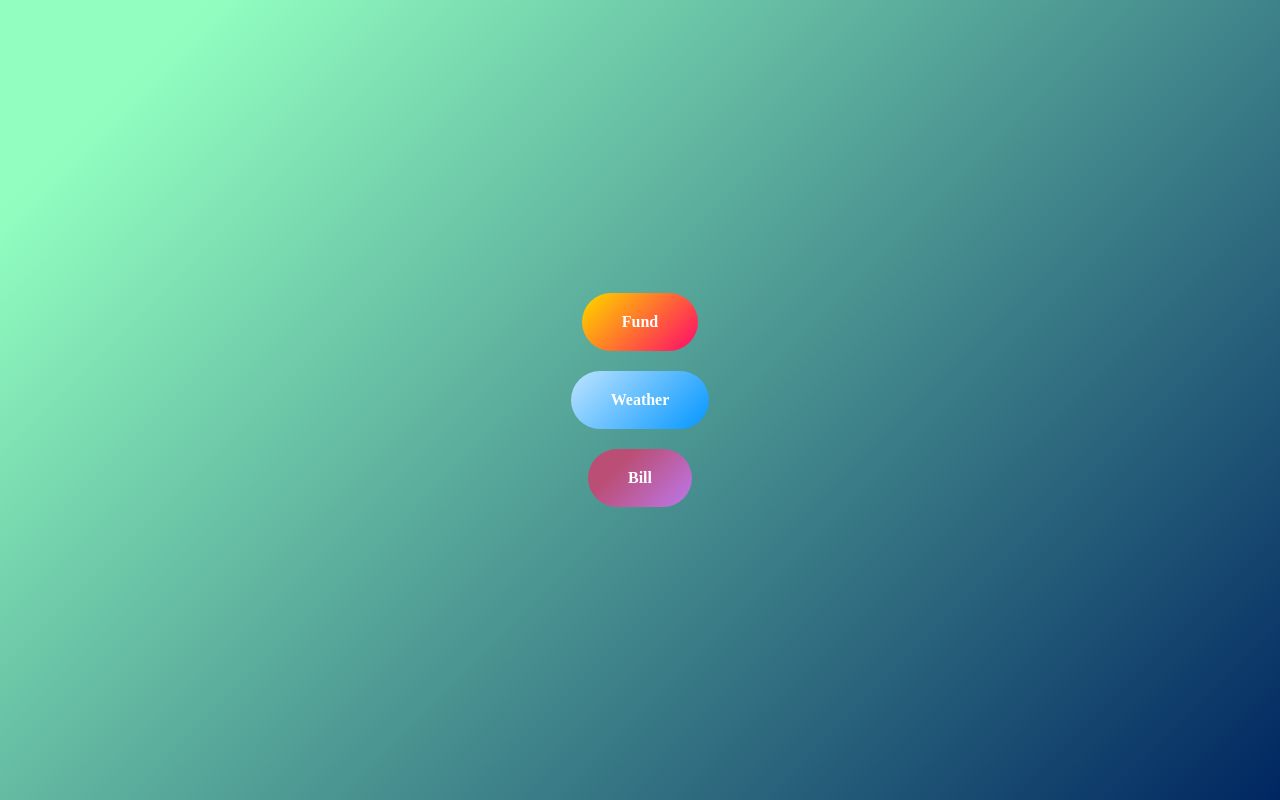
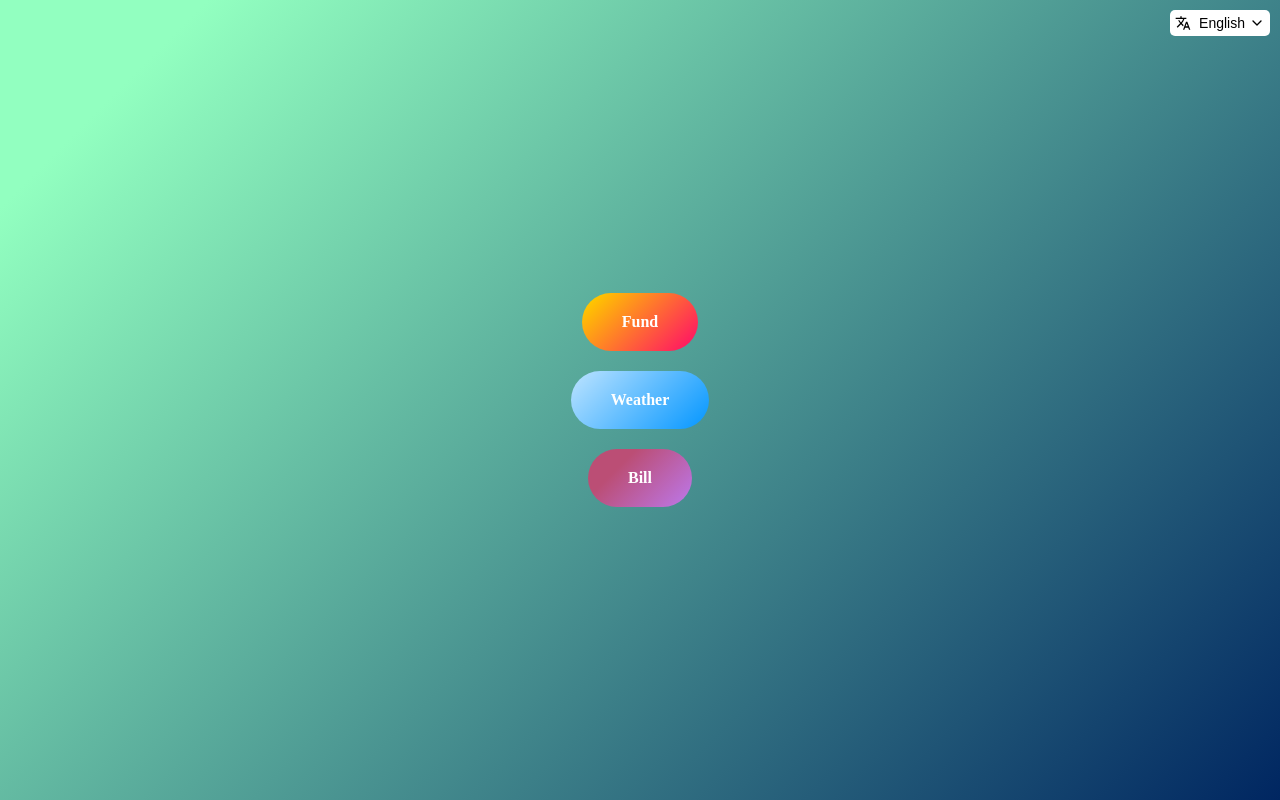
Before and after one commit to Dearhuan/swiper-fund, a Vue app: page /home#/home in a window 1280 px wide. Built offline with nearby package versions, Linux system fonts and the light colour scheme.

Commit message:
language toggle

```diff
--- a/package.json
+++ b/package.json
@@ -16,7 +16,8 @@
     "superagent": "^8.0.9",
     "swiper": "^8.4.7",
     "terser": "^5.16.3",
-    "vue": "^3.2.37"
+    "vue": "^3.2.37",
+    "vue-i18n": "9.3.0-beta.16"
   },
   "devDependencies": {
     "@types/node": "^18.7.1",
--- /dev/null
+++ b/src/locales/en.ts
@@ -0,0 +1,17 @@
+export default {
+  home: {
+    Fund: 'Fund',
+    Weather: 'Weather',
+    Bill: 'Bill'
+  },
+  weather: {
+    today: 'Today',
+    updated: 'Updated',
+    city: 'City',
+    temp: 'Temp',
+    humidity: 'Humidity',
+    wind: 'Wind',
+    tips: 'Tips',
+    forecast: 'Forecast',
+  }
+}
--- /dev/null
+++ b/src/locales/index.ts
@@ -0,0 +1,14 @@
+import { createI18n } from 'vue-i18n'
+import zh from './zh'
+import en from './en'
+
+const i18n = createI18n({
+  locale: 'en',
+  legacy: false,
+  messages: {
+    zh,
+    en
+  }
+})
+
+export default i18n
--- /dev/null
+++ b/src/locales/zh.ts
@@ -0,0 +1,17 @@
+export default {
+  home: {
+    Fund: '基金',
+    Weather: '天气',
+    Bill: '记账本'
+  },
+  weather: {
+    today: '今天',
+    updated: '更新',
+    city: '城市',
+    temp: '天气',
+    humidity: '湿度',
+    wind: '风向',
+    tips: '提示',
+    forecast: '预报',
+  }
+}
--- a/src/main.ts
+++ b/src/main.ts
@@ -1,11 +1,8 @@
 import { createApp } from 'vue'
 import App from './App.vue'
 import router from './router'
-import echarts from './utils/echarts'
+import i18n from './locales'
 
 const app = createApp(App)
 
-app.use(router)
-app.mount('#app')
-
-app.provide('$echarts', echarts)
+app.use(router).use(i18n).mount('#app')
--- a/src/view/home/index.vue
+++ b/src/view/home/index.vue
@@ -1,21 +1,67 @@
 <template>
   <div class="home flex flex-c">
     <div class="flex box flex-c font-bold">
-      <div class="btn fund" @click="router.push('/fund')">Fund</div>
-      <div class="btn weather" @click="router.push('/weather')">Weather</div>
-      <a class="btn bill" href="https://dearhuan.gitee.io/vip/#/home">Bill</a>
+      <div class="btn fund" @click="router.push('/fund')">{{ $t('home.Fund') }}</div>
+      <div class="btn weather" @click="router.push('/weather')">{{ $t('home.Weather') }}</div>
+      <a class="btn bill" href="https://dearhuan.gitee.io/vip/#/home">{{ $t('home.Bill') }}</a>
+    </div>
+    <div class="locale">
+      <button class="flex" @click="selectLang">
+        <svg xmlns="http://www.w3.org/2000/svg" aria-hidden="true" focusable="false" viewBox="0 0 24 24"
+          class="icon lang">
+          <path d="M0 0h24v24H0z" fill="none"></path>
+          <path
+            d=" M12.87 15.07l-2.54-2.51.03-.03c1.74-1.94 2.98-4.17 3.71-6.53H17V4h-7V2H8v2H1v1.99h11.17C11.5 7.92 10.44 9.75 9 11.35 8.07 10.32 7.3 9.19 6.69 8h-2c.73 1.63 1.73 3.17 2.98 4.56l-5.09 5.02L4 19l5-5 3.11 3.11.76-2.04zM18.5 10h-2L12 22h2l1.12-3h4.75L21 22h2l-4.5-12zm-2.62 7l1.62-4.33L19.12 17h-3.24z ">
+          </path>
+        </svg>
+        {{ selectedLangTitle }}
+        <svg xmlns="http://www.w3.org/2000/svg" aria-hidden="true" focusable="false" viewBox="0 0 24 24"
+          class="icon chevron">
+          <path
+            d="M12,16c-0.3,0-0.5-0.1-0.7-0.3l-6-6c-0.4-0.4-0.4-1,0-1.4s1-0.4,1.4,0l5.3,5.3l5.3-5.3c0.4-0.4,1-0.4,1.4,0s0.4,1,0,1.4l-6,6C12.5,15.9,12.3,16,12,16z">
+          </path>
+        </svg>
+      </button>
+      <div class="btns" v-show="isShowLangBtns">
+        <div v-for="(title, lang) in langObj" :class="['btn', lang]" @click="change(lang)">{{ title }}</div>
+      </div>
     </div>
   </div>
 </template>
 
 <script setup lang="ts">
+import { ref } from 'vue'
 import { useRouter } from 'vue-router'
+import { useI18n } from 'vue-i18n'
+
+const langObj = {
+  'zh': '简体中文',
+  'en': 'English'
+}
+
+const selectedLangTitle = ref(langObj['en'])
+
+const isShowLangBtns = ref(false)
+
+const selectLang = () => {
+  isShowLangBtns.value = !isShowLangBtns.value
+}
 
 const router = useRouter()
+
+const { locale } = useI18n()
+
+const change = (type: string) => {
+  locale.value = type
+  selectedLangTitle.value = langObj[type]
+  isShowLangBtns.value = false
+}
 </script>
 
 <style scoped lang="scss">
 .home {
+  position: relative;
+
   @keyframes fadeIn-lt {
     from {
       transform: translate(-50vw);
@@ -49,7 +95,7 @@ const router = useRouter()
       margin-bottom: 20px;
     }
 
-    .btn:last-child{
+    .btn:last-child {
       margin-bottom: 0;
     }
 
@@ -69,5 +115,44 @@ const router = useRouter()
       background: linear-gradient(135deg, #BB4E75 30%, #BC78EC 100%);
     }
   }
+
+  .locale {
+    position: absolute;
+    top: 10px;
+    right: 10px;
+
+    button {
+      align-items: center;
+      font-size: 14px;
+      font-weight: 500;
+      padding: 5px;
+      border: none;
+      border-radius: 5px;
+      background: #fff;
+
+      .icon {
+        width: 16px;
+        height: 16px;
+        fill: currentColor;
+      }
+
+      .lang {
+        margin-right: 8px;
+      }
+
+      .chevron {
+        margin-left: 4px;
+      }
+    }
+
+    .btns {
+      font-size: 13px;
+      padding: 4px 0 0 30px;
+
+      .btn {
+        line-height: 32px;
+      }
+    }
+  }
 }
 </style>
```
Also changed, not shown: src/view/weather/index.vue (+6 -6 lines), 16 other files (tests, documents, lock files or other folders).
